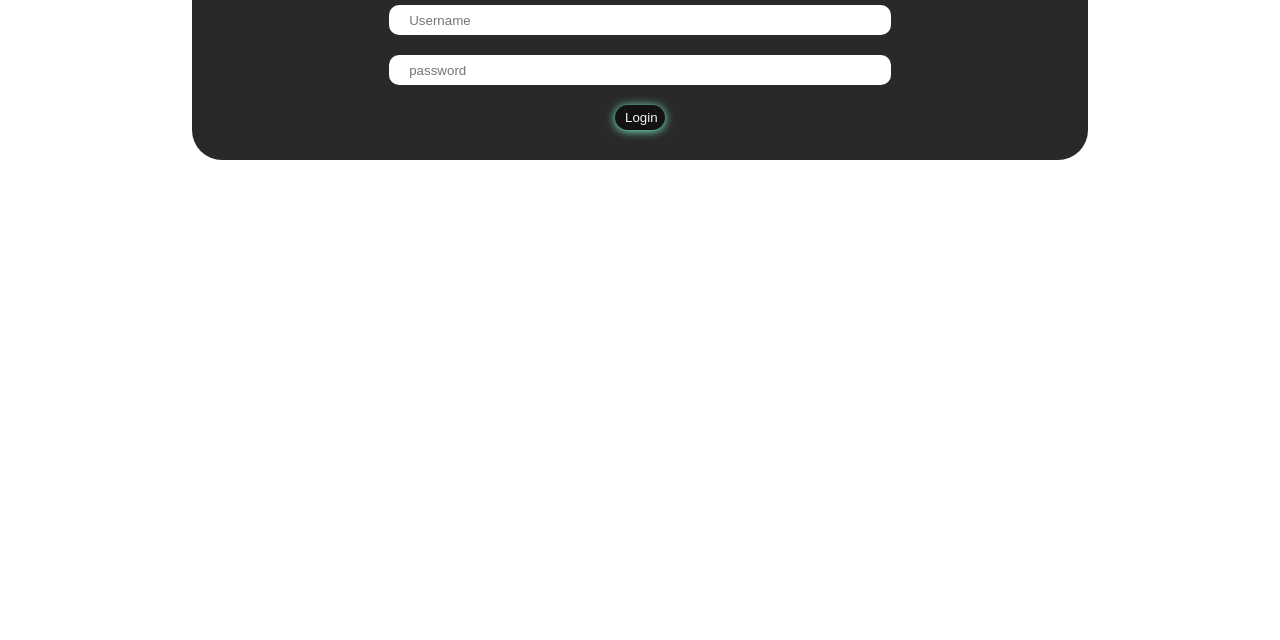
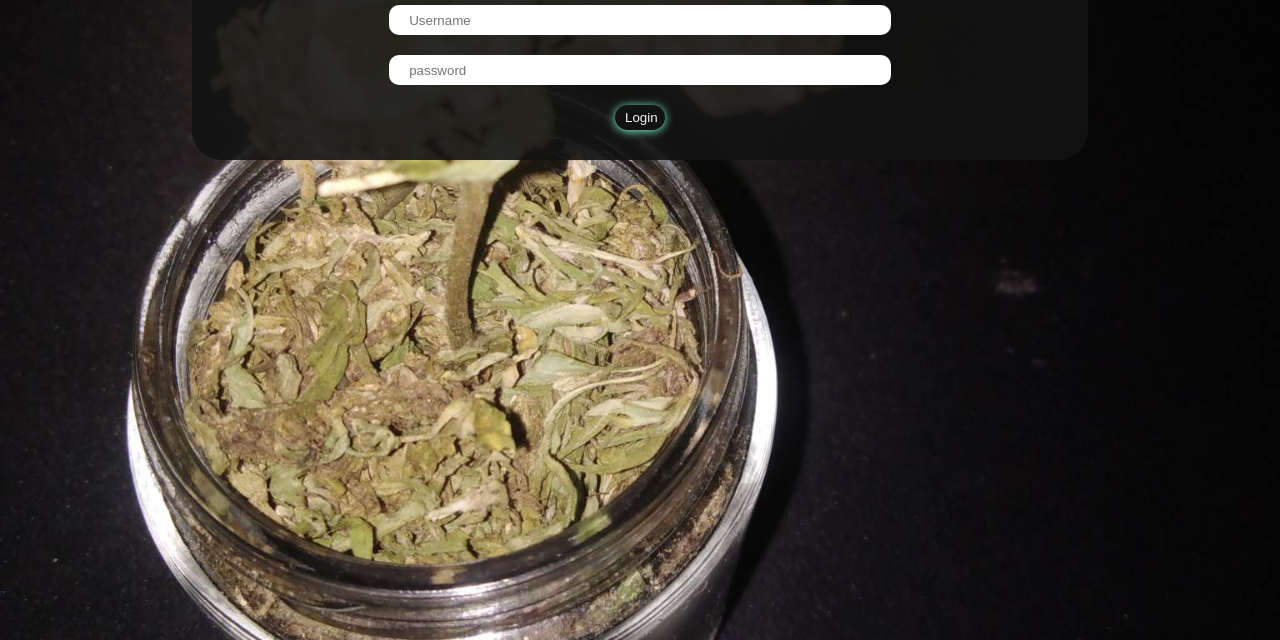
Before and after one commit to Moonkee/karayan.com, a plain HTML site: page pages/login.html in a window 1280 px wide. Shown: the part 160-800 px from the top of the page. Drawn offline with Linux system fonts and the light colour scheme; the site is published under a folder, as on GitHub Pages, so addresses that start at the root find nothing.

Commit message:
Update style.css

```diff
--- a/style.css
+++ b/style.css
@@ -9,7 +9,7 @@
     height: 100vh;
     background-color: #121212;
     font-family: Arial, Helvetica, sans-serif;
-    background: url(/images/homepagebg.jpg);
+    background: url(images/homepagebg.jpg);
     background-position: center;
     background-size: cover;
     background-repeat: none;
```
